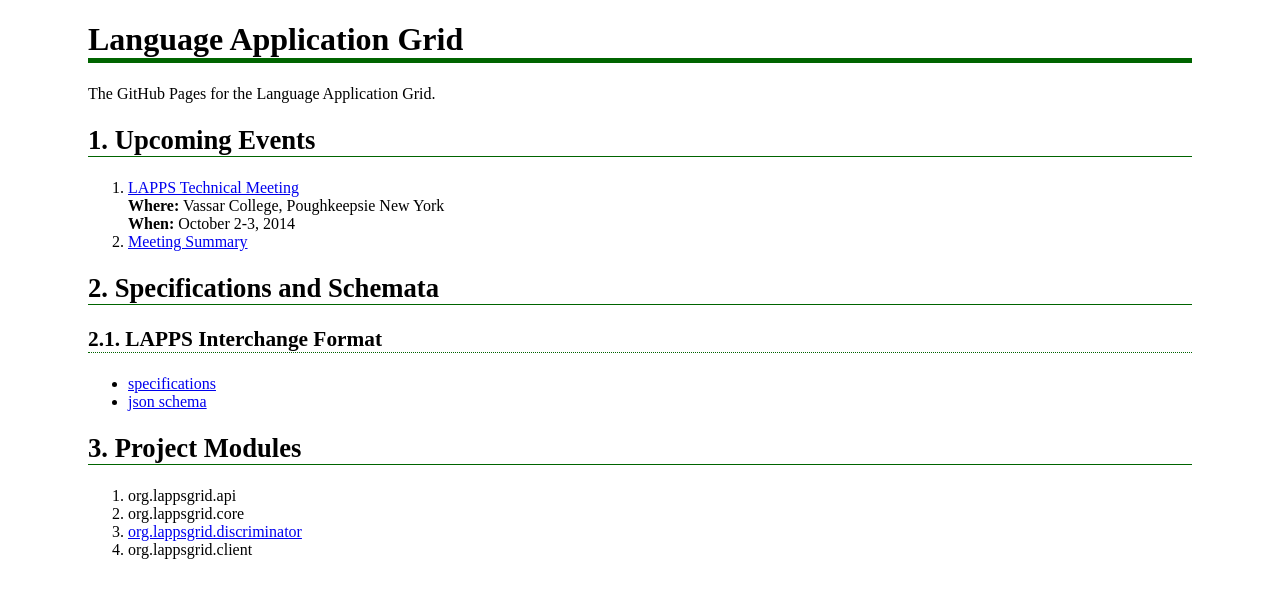
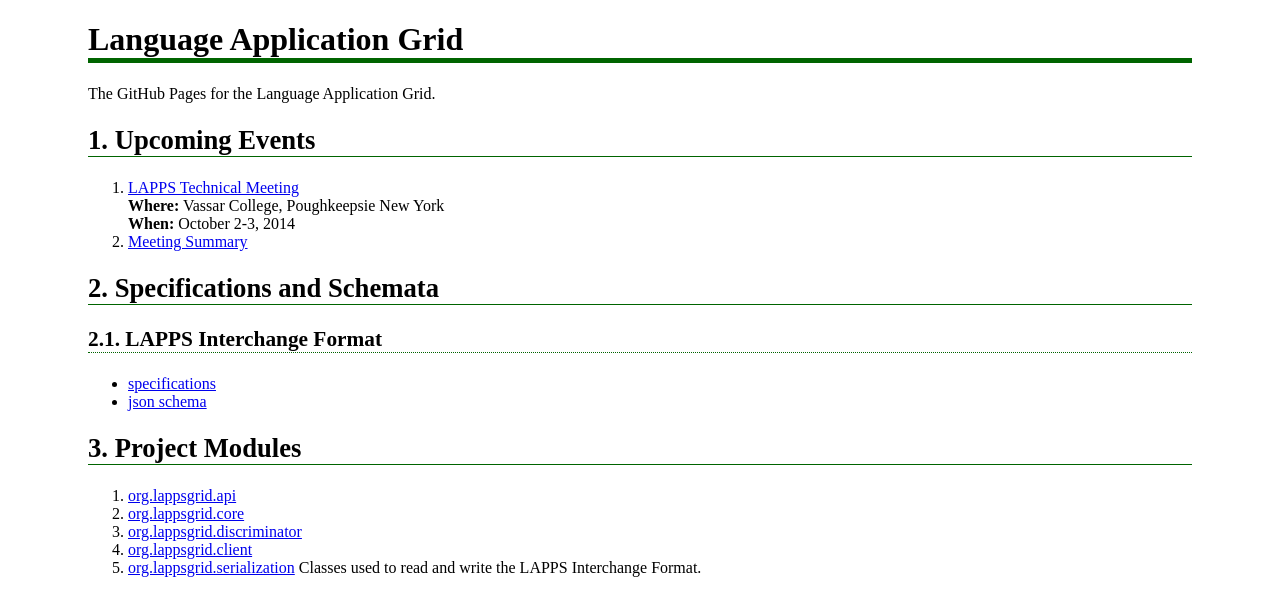
Before and after one commit to lapps/lapps.github.io, a Jekyll site: the page built from index.md, in a window 1280 px wide. Shown: the top 616 px of the page. Built offline with Jekyll 4.4.1, drawn with Linux system fonts in a browser that asks for light colours.

Commit message:
Adding links to documentation for the various modules.

```diff
--- a/index.md
+++ b/index.md
@@ -21,7 +21,9 @@
 
 ## Project Modules
 
-1. org.lappsgrid.api
-1. org.lappsgrid.core
+1. [org.lappsgrid.api](#)
+1. [org.lappsgrid.core](#)
 1. [org.lappsgrid.discriminator](http://lapps.github.io/org.lappsgrid.discriminator)
-1. org.lappsgrid.client
+1. [org.lappsgrid.client](*)
+1. [org.lappsgrid.serialization](http://lapps.github.io/org.lappsgrid.serialization) Classes
+used to read and write the LAPPS Interchange Format.
```
